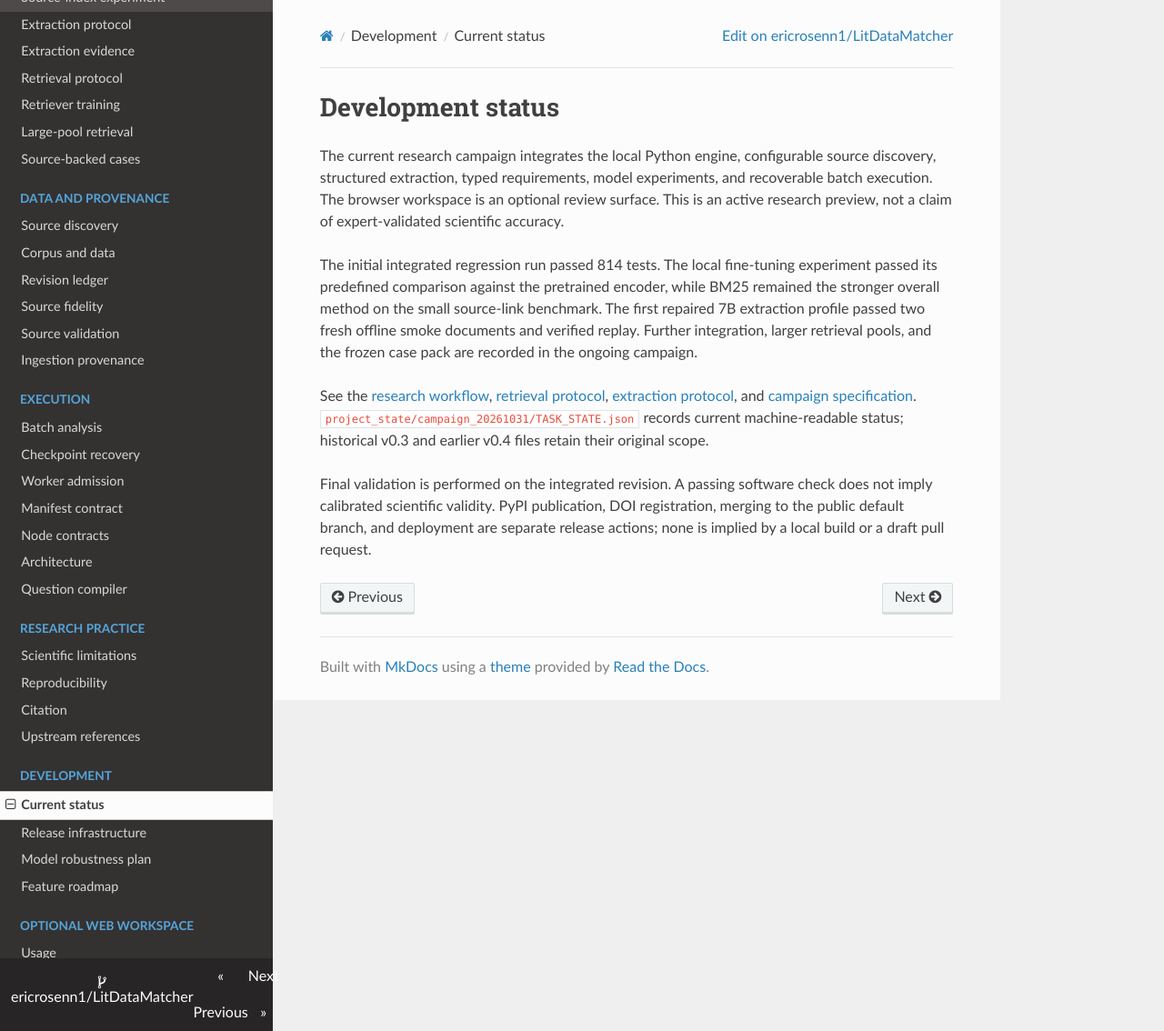
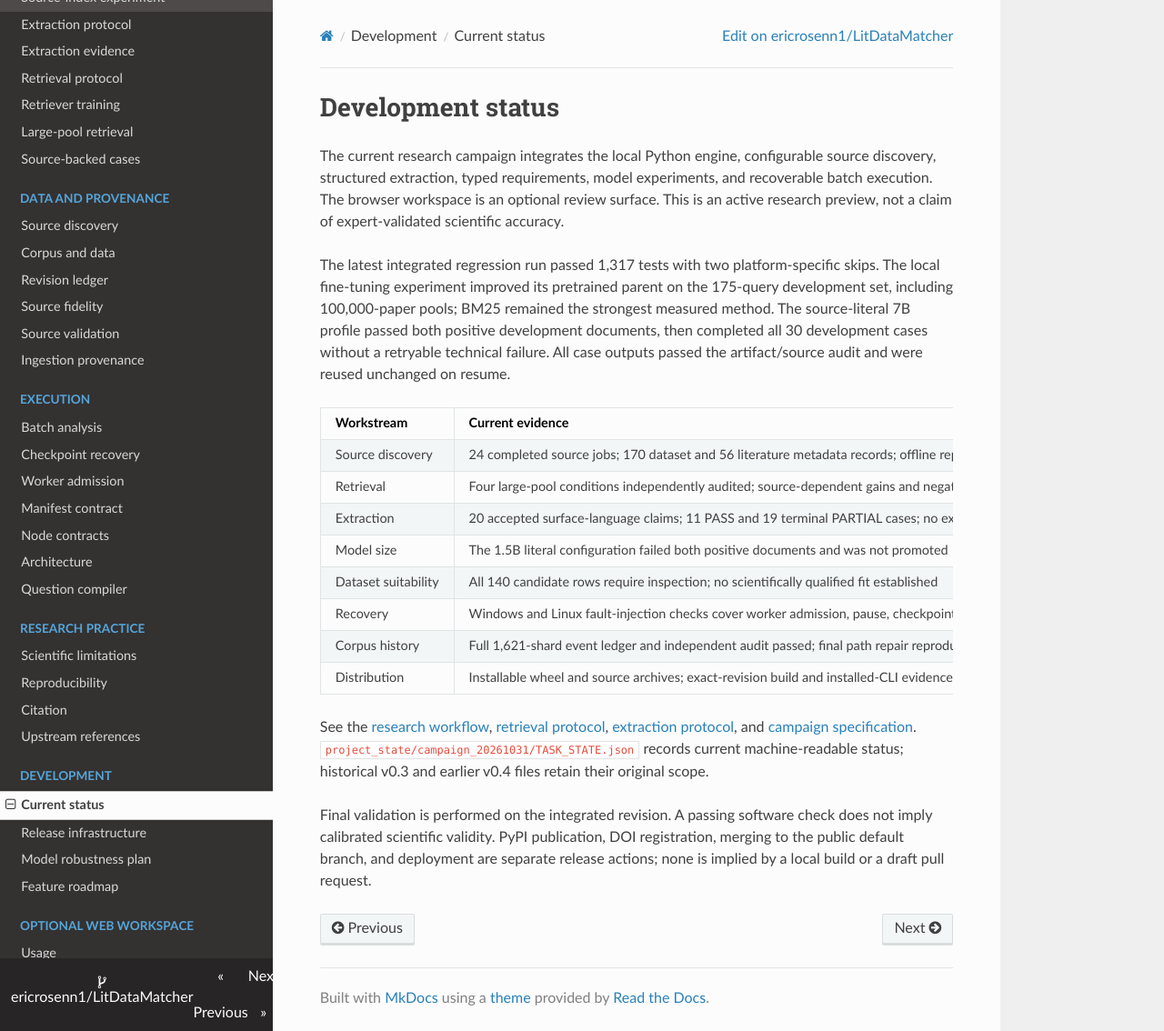
Before and after one commit to ericrosenn1/LitDataMatcher, an MkDocs documentation site: the page built from docs/development_status.md, in a window 1280 px wide and 1134 px high. Shown: the whole window at 91% size. Built offline with MkDocs 1.6.1, drawn with Linux system fonts in a browser that asks for light colours; nearby versions of some CDN libraries.

Commit message:
Record completed research validation and finalize reproducible build metadata

```diff
--- a/docs/development_status.md
+++ b/docs/development_status.md
@@ -6,12 +6,24 @@ and recoverable batch execution. The browser workspace is an optional review
 surface. This is an active research preview, not a claim of expert-validated
 scientific accuracy.
 
-The initial integrated regression run passed 814 tests. The local fine-tuning
-experiment passed its predefined comparison against the pretrained encoder,
-while BM25 remained the stronger overall method on the small source-link
-benchmark. The first repaired 7B extraction profile passed two fresh offline
-smoke documents and verified replay. Further integration, larger retrieval pools,
-and the frozen case pack are recorded in the ongoing campaign.
+The latest integrated regression run passed 1,317 tests with two platform-specific
+skips. The local fine-tuning experiment improved its pretrained parent on the
+175-query development set, including 100,000-paper pools; BM25 remained the
+strongest measured method. The source-literal 7B profile passed both positive
+development documents, then completed all 30 development cases without a
+retryable technical failure. All case outputs passed the artifact/source audit
+and were reused unchanged on resume.
+
+| Workstream | Current evidence |
+| --- | --- |
+| Source discovery | 24 completed source jobs; 170 dataset and 56 literature metadata records; offline replay verified |
+| Retrieval | Four large-pool conditions independently audited; source-dependent gains and negative findings retained |
+| Extraction | 20 accepted surface-language claims; 11 PASS and 19 terminal PARTIAL cases; no expert accuracy estimate |
+| Model size | The 1.5B literal configuration failed both positive documents and was not promoted |
+| Dataset suitability | All 140 candidate rows require inspection; no scientifically qualified fit established |
+| Recovery | Windows and Linux fault-injection checks cover worker admission, pause, checkpoints, and ownership |
+| Corpus history | Full 1,621-shard event ledger and independent audit passed; final path repair reproduced both pilot Parquet files byte-for-byte |
+| Distribution | Installable wheel and source archives; exact-revision build and installed-CLI evidence accompanies the final handoff |
 
 See the [research workflow](research_workflow.md),
 [retrieval protocol](campaign_20261031/retrieval_protocol.md),
--- a/pyproject.toml
+++ b/pyproject.toml
@@ -1,5 +1,5 @@
 [build-system]
-requires = ["setuptools>=68", "wheel"]
+requires = ["setuptools>=77.0.3", "wheel"]
 build-backend = "setuptools.build_meta"
 
 [project]
```
Also changed, not shown: README.md (+12 -6 lines), docs/campaign_20261031/pubmed_revision_ledger.md (+1 -1 lines), docs/installation.md (+5 -0 lines), 1 other file.
